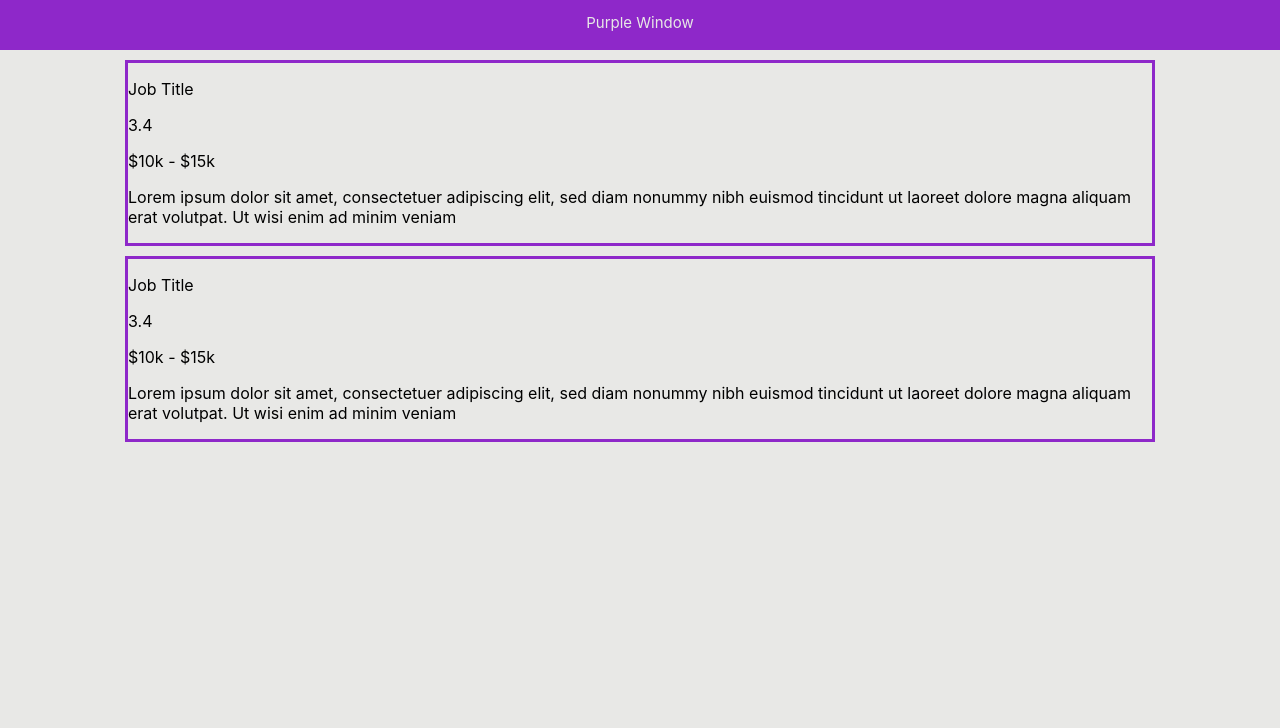
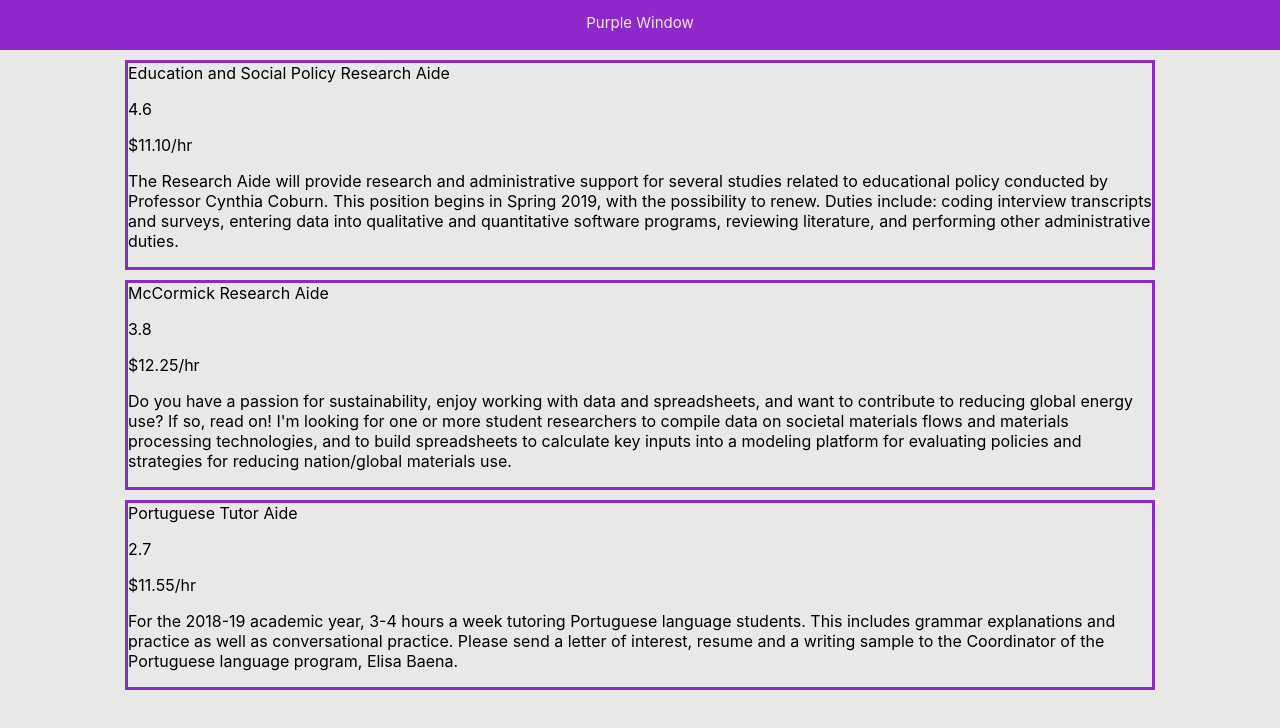
Before and after one commit to cs394-s19/PurpleWindow, a React (Create React App) app in the folder purplewindow/: page / in a window 1280 px wide. Shown: the top 728 px of the page. Built offline with nearby package versions, Linux system fonts and the light colour scheme.

Commit message:
linked main page components

```diff
--- a/purplewindow/src/App.js
+++ b/purplewindow/src/App.js
@@ -1,5 +1,6 @@
 import React, { Component } from 'react';
 import HomeScreen from './components/HomeScreen';
+import JobScreen from './components/JobScreen';
 import logo from './logo.svg';
 import './App.css';
 
@@ -201,10 +202,28 @@
 ];
 
 class App extends Component {
+
+  constructor(props) {
+    super(props);
+    this.state = {
+      currentPageIndex: 0,
+      currentSelectedJob: {}
+    }
+  }
+
+  selectJob = (job) => {
+    this.setState({currentPageIndex: 1, currentSelectedJob: job});
+  }
+
   render() {
-    return (
-      <HomeScreen />
-    );
+    switch (this.state.currentPageIndex) {
+      case 0:
+        return <HomeScreen selectJob={this.selectJob} jobs={JOBS} />
+      case 1:
+        return <JobScreen job={this.state.currentSelectedJob} />
+      default:
+        return <HomeScreen selectJob={this.selectJob} jobs={JOBS} />
+    }
   }
 }
 
--- a/purplewindow/src/components/HomeScreen.js
+++ b/purplewindow/src/components/HomeScreen.js
@@ -1,10 +1,10 @@
 import React, { Component } from 'react';
 import JobContainer from './JobContainer';
 
-const JOBS = [
-  {title: "Job Title", rating: "3.4", pay: "$10k - $15k", description: "Lorem ipsum dolor sit amet, consectetuer adipiscing elit, sed diam nonummy nibh euismod tincidunt ut laoreet dolore magna aliquam erat volutpat. Ut wisi enim ad minim veniam"},
-  {title: "Job Title", rating: "3.4", pay: "$10k - $15k", description: "Lorem ipsum dolor sit amet, consectetuer adipiscing elit, sed diam nonummy nibh euismod tincidunt ut laoreet dolore magna aliquam erat volutpat. Ut wisi enim ad minim veniam"},
-];
+// const JOBS = [
+//   {title: "Job Title", rating: "3.4", pay: "$10k - $15k", description: "Lorem ipsum dolor sit amet, consectetuer adipiscing elit, sed diam nonummy nibh euismod tincidunt ut laoreet dolore magna aliquam erat volutpat. Ut wisi enim ad minim veniam"},
+//   {title: "Job Title", rating: "3.4", pay: "$10k - $15k", description: "Lorem ipsum dolor sit amet, consectetuer adipiscing elit, sed diam nonummy nibh euismod tincidunt ut laoreet dolore magna aliquam erat volutpat. Ut wisi enim ad minim veniam"},
+// ];
 
 class HomeScreen extends Component {
   constructor(props) {
@@ -18,8 +18,8 @@
           <p style={headerText}>Purple Window</p>
         </div>
         {
-          JOBS.map(j => {
-            return <JobContainer title={j.title} rating={j.rating} pay={j.pay} description={j.description} />
+          this.props.jobs.map((j, i) => {
+            return <JobContainer key={i} title={j.title} rating={j.rating} pay={j.pay} description={j.description} selectJob={e => this.props.selectJob(j)} />
           })
         }
       </div>
--- a/purplewindow/src/components/JobContainer.js
+++ b/purplewindow/src/components/JobContainer.js
@@ -8,7 +8,7 @@
   render() {
     return (
       <div style={jobContainer}>
-        <p>{this.props.title}</p>
+        <a onClick={() => this.props.selectJob()}>{this.props.title}</a>
         <p>{this.props.rating}</p>
         <p>{this.props.pay}</p>
         <p>{this.props.description}</p>
--- /dev/null
+++ b/purplewindow/src/components/JobScreen.js
@@ -0,0 +1,36 @@
+import React, { Component } from 'react';
+
+class JobScreen extends Component {
+  constructor(props) {
+    super(props);
+  }
+
+  render() {
+    return (
+      <div>
+        <div style={headerContainer}>
+          <p style={headerText}>Purple Window</p>
+        </div>
+        <p>{this.props.job.title}</p>
+        <p>{this.props.job.rating}</p>
+        {/* NOTE: CHECK APP.JS TO SEE WHAT OTHER JOB INFORMATION WAS PASSED DOWN */}
+      </div>
+    );
+  }
+}
+
+const headerContainer = {
+  height: 50,
+  backgroundColor: "#8e28c9",
+  width: "100%",
+  textAlign: 'center',
+};
+
+const headerText = {
+  fontSize: "15px",
+  color: "#e8e8e6",
+  margin: "0 auto",
+  lineHeight: 3,
+};
+
+export default JobScreen;
```
Also changed, not shown: 1 other file (tests, documents, lock files or other folders).
